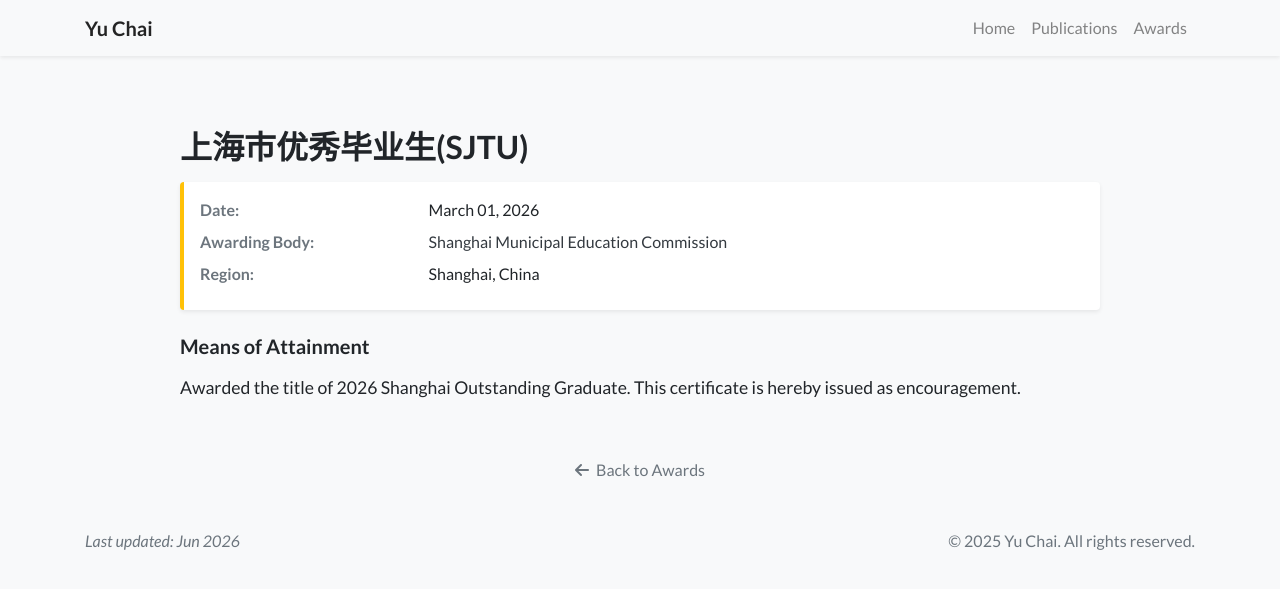
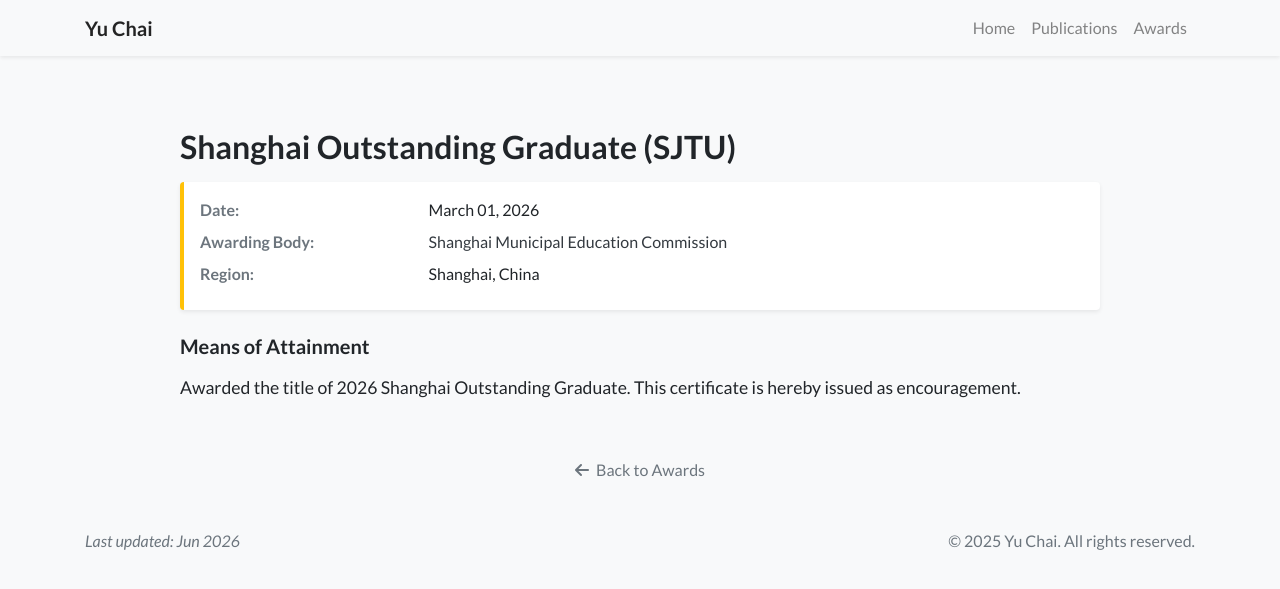
Before and after one commit to cy7372/cy7372.github.io, a Jekyll site: the page built from _awards/2026-shanghai-outstanding-graduate.md, in a window 1280 px wide. Shown: the top 589 px of the page. Built offline with Jekyll 4.4.1, drawn with Linux system fonts in a browser that asks for light colours; nearby versions of some CDN libraries; a style sheet for code colours, icons or effects is not loaded.

Commit message:
[Auto Backup] 更新上海优秀毕业生称号为上海交通大学版本

```diff
--- a/_awards/2026-shanghai-outstanding-graduate.md
+++ b/_awards/2026-shanghai-outstanding-graduate.md
@@ -1,5 +1,5 @@
 ---
-title: "上海市优秀毕业生(SJTU)"
+title: "Shanghai Outstanding Graduate (SJTU)"
 level: "Postgraduate"
 rank: 1
 date: 2026-03-01
```
